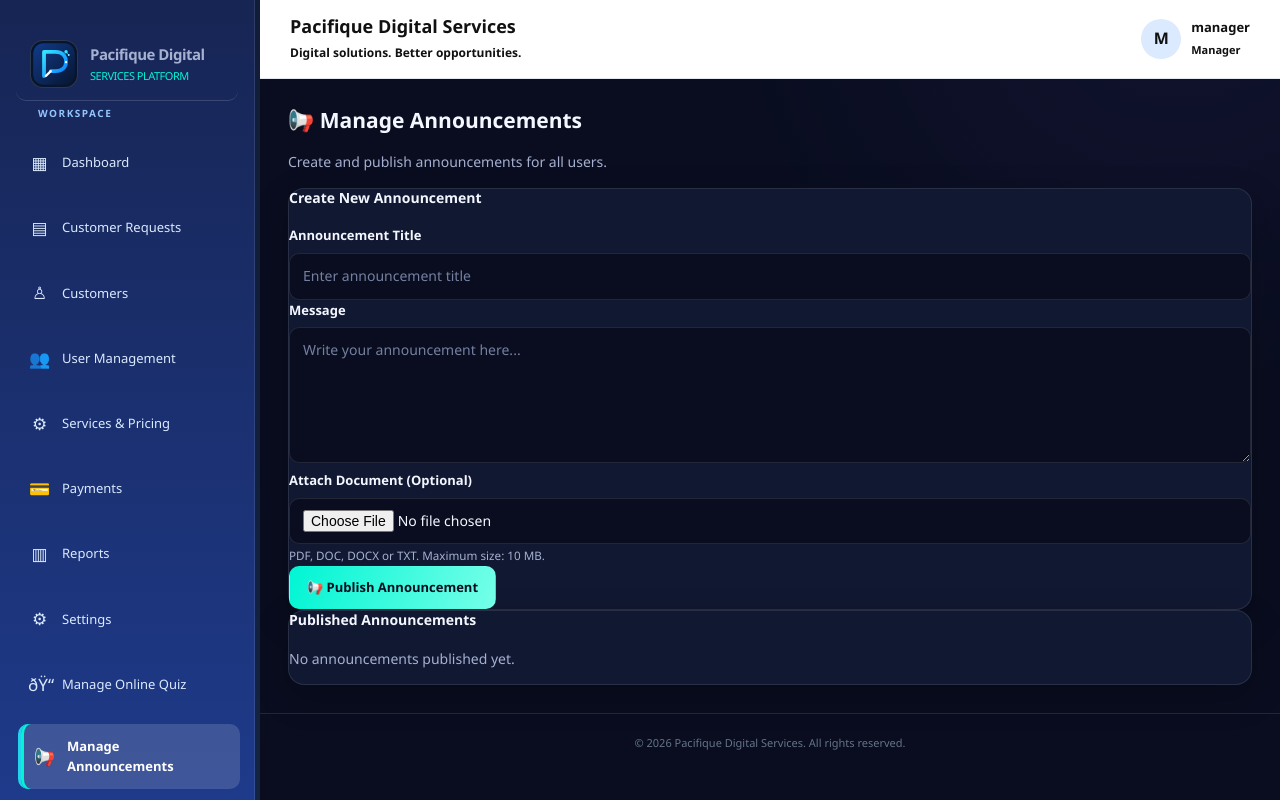
After one commit to pacifiquemunezero1214-alt/pacifique-digital-services, a Flask app: page /manager/announcements in a window 1280 px wide. The commit adds this page. Run offline with Flask 3, Linux system fonts and the light colour scheme; a user stored in the database is signed in; some libraries are stand-ins or nearby versions.

Commit message:
Add announcements system with unread counter

```diff
--- a/app.py
+++ b/app.py
@@ -684,6 +684,66 @@ class UserHiddenLearningMaterial(db.Model):
         default=datetime.utcnow,
         nullable=False
     )
+
+# ==========================================================
+# ANNOUNCEMENTS
+# ==========================================================
+
+class Announcement(db.Model):
+    __tablename__ = "announcements"
+
+    id = db.Column(db.Integer, primary_key=True)
+
+    title = db.Column(db.String(200), nullable=False)
+    message = db.Column(db.Text, default="", nullable=False)
+
+    original_filename = db.Column(db.String(255), default="")
+    mimetype = db.Column(db.String(120), default="")
+    file_data = db.Column(db.LargeBinary, nullable=True)
+    file_size = db.Column(db.Integer, default=0)
+
+    created_by = db.Column(
+        db.Integer,
+        db.ForeignKey("user.id"),
+        nullable=False
+    )
+
+    created_at = db.Column(
+        db.DateTime,
+        default=datetime.utcnow,
+        nullable=False
+    )
+
+    is_published = db.Column(
+        db.Boolean,
+        default=True,
+        nullable=False
+    )
+
+    creator = db.relationship("User")
+
+
+class AnnouncementRead(db.Model):
+    __tablename__ = "announcement_reads"
+
+    user_id = db.Column(
+        db.Integer,
+        db.ForeignKey("user.id", ondelete="CASCADE"),
+        primary_key=True
+    )
+
+    announcement_id = db.Column(
+        db.Integer,
+        db.ForeignKey("announcements.id", ondelete="CASCADE"),
+        primary_key=True
+    )
+
+    read_at = db.Column(
+        db.DateTime,
+        default=datetime.utcnow,
+        nullable=False
+    )
+
 
 # ==========================================================
 # ONLINE QUIZ - HELPER FUNCTIONS
@@ -1212,6 +1272,205 @@ def hide_learning_material(material_id):
 
     return redirect(url_for("learning_center"))
 
+# ==========================================================
+# ANNOUNCEMENTS - MANAGER AND USER ROUTES
+# ==========================================================
+
+ALLOWED_ANNOUNCEMENT_EXTENSIONS = {
+    "pdf", "doc", "docx", "txt"
+}
+
+MAX_ANNOUNCEMENT_FILE_SIZE = 10 * 1024 * 1024
+
+
+@app.route("/manager/announcements", methods=["GET", "POST"])
+@login_required
+@manager_required
+def manager_announcements():
+
+    if request.method == "POST":
+        title = request.form.get("title", "").strip()
+        message = request.form.get("message", "").strip()
+        uploaded_file = request.files.get("file")
+
+        if not title:
+            flash("Please enter an announcement title.", "danger")
+            return redirect(url_for("manager_announcements"))
+
+        file_data = None
+        original_filename = ""
+        mimetype = ""
+        file_size = 0
+
+        if uploaded_file and uploaded_file.filename:
+            original_filename = secure_filename(uploaded_file.filename)
+
+            extension = (
+                original_filename.rsplit(".", 1)[1].lower()
+                if "." in original_filename else ""
+            )
+
+            if extension not in ALLOWED_ANNOUNCEMENT_EXTENSIONS:
+                flash("Only PDF, DOC, DOCX and TXT files are allowed.", "danger")
+                return redirect(url_for("manager_announcements"))
+
+            file_data = uploaded_file.read()
+
+            if not file_data:
+                flash("The selected file is empty.", "danger")
+                return redirect(url_for("manager_announcements"))
+
+            if len(file_data) > MAX_ANNOUNCEMENT_FILE_SIZE:
+                flash("The announcement file must not exceed 10 MB.", "danger")
+                return redirect(url_for("manager_announcements"))
+
+            mimetype = (
+                uploaded_file.mimetype
+                or mimetypes.guess_type(original_filename)[0]
+                or "application/octet-stream"
+            )
+
+            file_size = len(file_data)
+
+        if not message and not file_data:
+            flash("Enter a message or attach a document.", "danger")
+            return redirect(url_for("manager_announcements"))
+
+        announcement = Announcement(
+            title=title,
+            message=message,
+            original_filename=original_filename,
+            mimetype=mimetype,
+            file_data=file_data,
+            file_size=file_size,
+            created_by=current_user.id,
+            is_published=True
+        )
+
+        try:
+            db.session.add(announcement)
+            db.session.commit()
+            flash("Announcement published successfully.", "success")
+
+        except Exception:
+            db.session.rollback()
+            app.logger.exception("Announcement publishing failed.")
+            flash("Could not publish announcement.", "danger")
+
+        return redirect(url_for("manager_announcements"))
+
+    announcements = Announcement.query.order_by(
+        Announcement.created_at.desc()
+    ).all()
+
+    return render_template(
+        "manager_announcements.html",
+        announcements=announcements
+    )
+
+
+@app.route("/announcements")
+@login_required
+def announcements():
+
+    all_announcements = Announcement.query.filter_by(
+        is_published=True
+    ).order_by(
+        Announcement.created_at.desc()
+    ).all()
+
+    read_ids = db.session.query(
+        AnnouncementRead.announcement_id
+    ).filter_by(
+        user_id=current_user.id
+    ).all()
+
+    read_ids = {item[0] for item in read_ids}
+
+    return render_template(
+        "announcements.html",
+        announcements=all_announcements,
+        read_ids=read_ids
+    )
+
+
+@app.route("/announcements/<int:announcement_id>/read", methods=["POST"])
+@login_required
+def read_announcement(announcement_id):
+
+    announcement = Announcement.query.filter_by(
+        id=announcement_id,
+        is_published=True
+    ).first_or_404()
+
+    existing_read = AnnouncementRead.query.filter_by(
+        user_id=current_user.id,
+        announcement_id=announcement.id
+    ).first()
+
+    if not existing_read:
+        db.session.add(
+            AnnouncementRead(
+                user_id=current_user.id,
+                announcement_id=announcement.id
+            )
+        )
+        db.session.commit()
+
+    return redirect(url_for("announcements"))
+
+
+@app.route("/announcements/<int:announcement_id>/download")
+@login_required
+def download_announcement(announcement_id):
+
+    announcement = Announcement.query.filter_by(
+        id=announcement_id,
+        is_published=True
+    ).first_or_404()
+
+    if not announcement.file_data:
+        abort(404)
+
+    response = send_file(
+        io.BytesIO(announcement.file_data),
+        mimetype="application/octet-stream",
+        as_attachment=True,
+        download_name=announcement.original_filename
+    )
+
+    response.headers["X-Content-Type-Options"] = "nosniff"
+
+    return response
+
+# ==========================================================
+# UNREAD ANNOUNCEMENTS COUNTER
+# ==========================================================
+
+@app.context_processor
+def inject_unread_announcement_count():
+
+    unread_count = 0
+
+    if current_user.is_authenticated and not is_manager():
+
+        read_ids = db.session.query(
+            AnnouncementRead.announcement_id
+        ).filter_by(
+            user_id=current_user.id
+        ).subquery()
+
+        unread_count = Announcement.query.filter(
+            Announcement.is_published == True,
+            ~Announcement.id.in_(read_ids)
+        ).count()
+
+    return {
+        "unread_announcement_count": unread_count
+    }
+
+
+
 @app.route("/learning-center")
 @login_required
 def learning_center():
--- a/templates/base.html
+++ b/templates/base.html
@@ -554,6 +554,12 @@
         <span class="nav-icon">ðŸ“</span> Manage Online Quiz
 </a>
 
+<a class="{% if request.endpoint == 'manager_announcements' %}active{% endif %}"
+   href="{{ url_for('manager_announcements') }}">
+    <span class="nav-icon">📢</span> Manage Announcements
+</a>
+
+
 <a class="{% if request.endpoint == 'manager_learning_materials' %}active{% endif %}"
    href="{{ url_for('manager_learning_materials') }}">
     <span class="nav-icon">📚</span> Manage Learning Materials
@@ -565,6 +571,18 @@
                    href="{{ url_for('user_dashboard') }}">
                     <span class="nav-icon">▦</span> My Dashboard
                 </a>
+
+                <!-- ANNOUNCEMENTS -->
+                <a class="{% if request.endpoint in ['announcements', 'read_announcement', 'download_announcement'] %}active{% endif %}"
+                   href="{{ url_for('announcements') }}">
+                    <span class="nav-icon">📢</span> Announcements
+                    {% if unread_announcement_count|default(0) > 0 %}
+                        <span class="badge bg-danger ms-2">
+                            {{ unread_announcement_count }}
+                        </span>
+                    {% endif %}
+                </a>
+
 
                 <a class="{% if request.endpoint == 'my_requests' %}active{% endif %}"
                    href="{{ url_for('my_requests') }}">
--- /dev/null
+++ b/templates/manager_announcements.html
@@ -0,0 +1,85 @@
+
+{% extends "base.html" %}
+
+{% block title %}Manage Announcements{% endblock %}
+
+{% block content %}
+<div class="container py-4">
+
+    <div class="mb-4">
+        <h2>📢 Manage Announcements</h2>
+        <p class="text-muted">Create and publish announcements for all users.</p>
+    </div>
+
+    <div class="card shadow-sm mb-4">
+        <div class="card-body">
+            <h4 class="mb-3">Create New Announcement</h4>
+
+            <form method="POST"
+                  enctype="multipart/form-data">
+
+                <div class="mb-3">
+                    <label class="form-label">Announcement Title</label>
+                    <input type="text"
+                           name="title"
+                           class="form-control"
+                           maxlength="200"
+                           placeholder="Enter announcement title"
+                           required>
+                </div>
+
+                <div class="mb-3">
+                    <label class="form-label">Message</label>
+                    <textarea name="message"
+                              class="form-control"
+                              rows="5"
+                              placeholder="Write your announcement here..."></textarea>
+                </div>
+
+                <div class="mb-3">
+                    <label class="form-label">Attach Document (Optional)</label>
+                    <input type="file"
+                           name="file"
+                           class="form-control"
+                           accept=".pdf,.doc,.docx,.txt">
+                    <small class="text-muted">
+                        PDF, DOC, DOCX or TXT. Maximum size: 10 MB.
+                    </small>
+                </div>
+
+                <button type="submit" class="btn btn-primary">
+                    📢 Publish Announcement
+                </button>
+            </form>
+        </div>
+    </div>
+
+    <div class="card shadow-sm">
+        <div class="card-body">
+            <h4 class="mb-3">Published Announcements</h4>
+
+            {% for item in announcements %}
+                <div class="border rounded p-3 mb-3">
+                    <h5>{{ item.title }}</h5>
+
+                    <p>{{ item.message }}</p>
+
+                    {% if item.original_filename %}
+                        <p>
+                            📎 {{ item.original_filename }}
+                        </p>
+                    {% endif %}
+
+                    <small class="text-muted">
+                        Published:
+                        {{ item.created_at.strftime('%d %b %Y, %H:%M') }}
+                    </small>
+                </div>
+            {% else %}
+                <p class="text-muted">No announcements published yet.</p>
+            {% endfor %}
+        </div>
+    </div>
+
+</div>
+{% endblock %}
```
Also changed, not shown: templates/announcements.html (added, +76 -0 lines).
